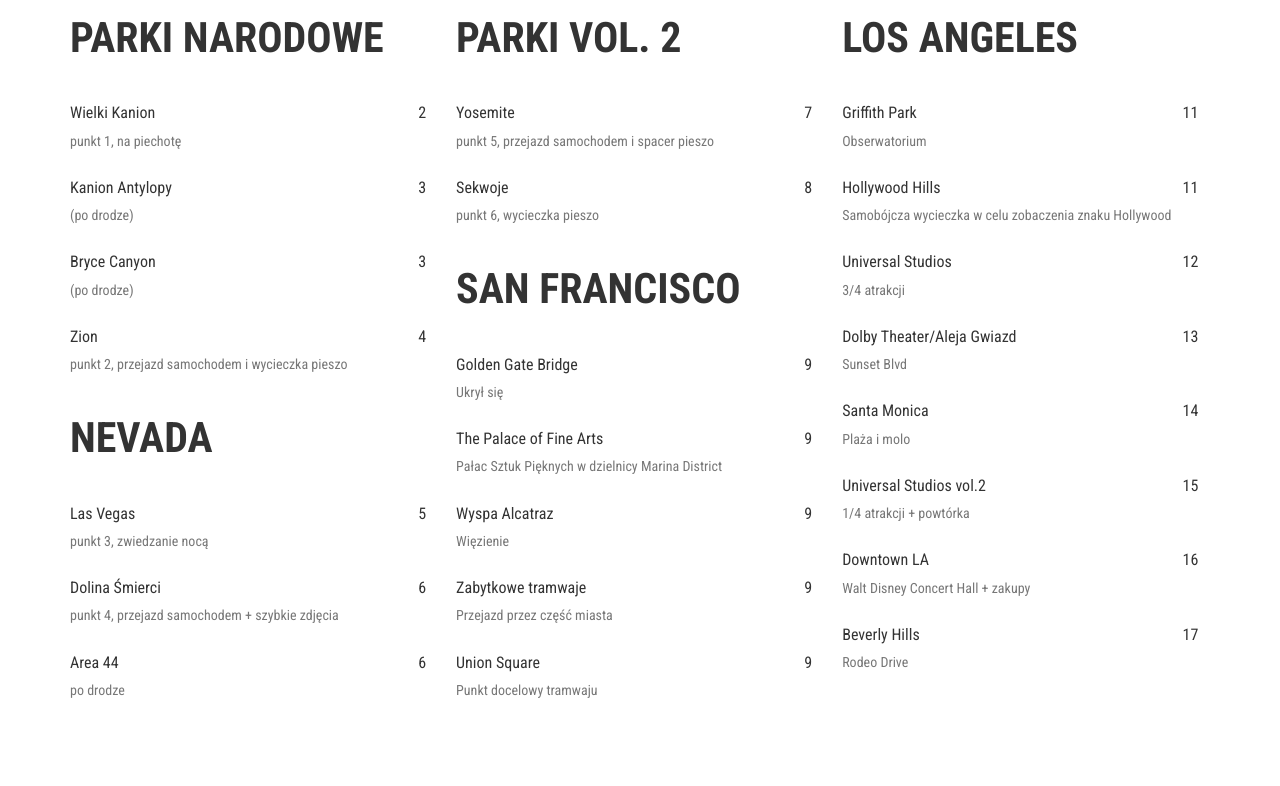
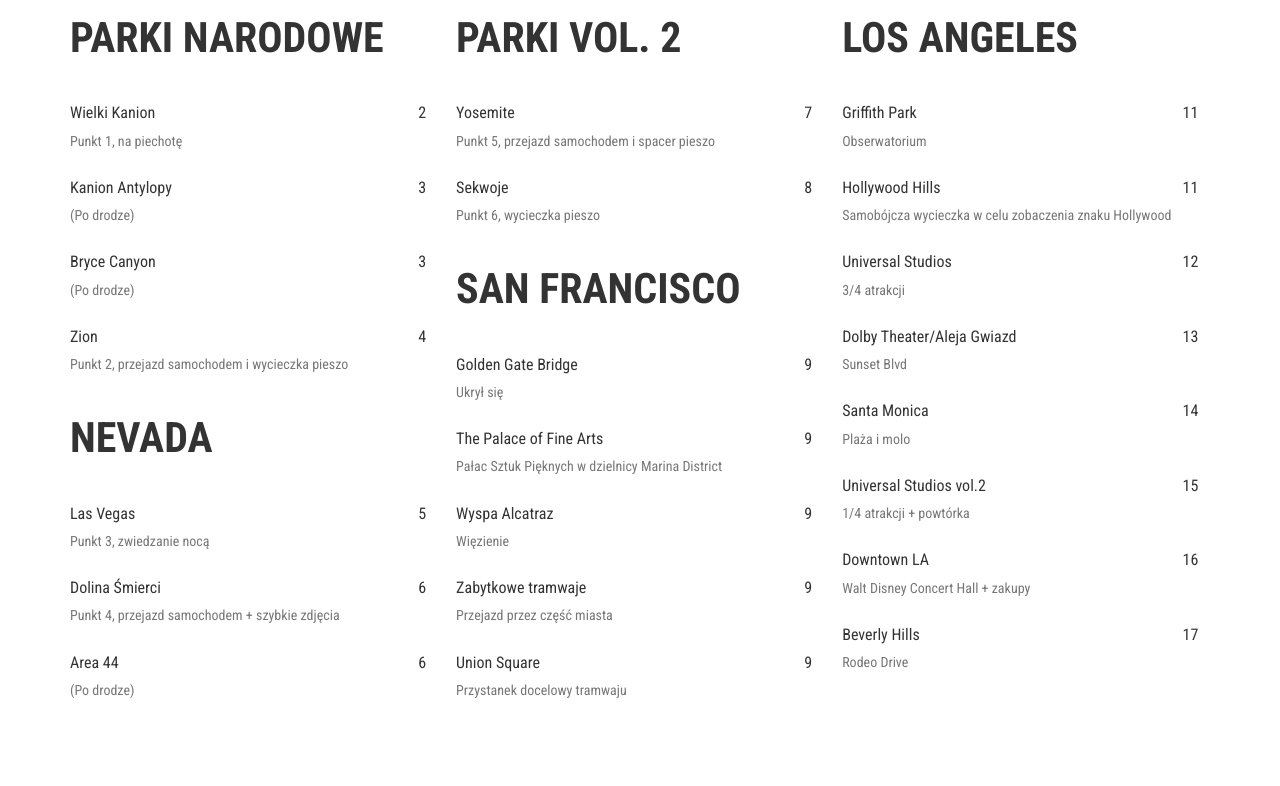
Before and after one commit to aleksandrabrzostek/project-website-usa, a plain HTML site: page index.html in a window 1280 px wide. Shown: the part 1660-2446 px from the top of the page. Drawn offline with nearby package versions, Linux system fonts and the light colour scheme; grey boxes are pictures that could not be loaded; a script that the page names is missing.

Commit message:
text changes

```diff
--- a/index.html
+++ b/index.html
@@ -104,7 +104,7 @@
 
 						</div>
 						<div class="schedule__description">
-							punkt 1, na piechotę
+							Punkt 1, na piechotę
 						</div>
 					</li>
 					<li class="schedule__list-item">
@@ -114,7 +114,7 @@
 
 						</div>
 						<div class="schedule__description">
-							(po drodze)
+							(Po drodze)
 						</div>
 					</li>
 					<li class="schedule__list-item">
@@ -124,7 +124,7 @@
 
 						</div>
 						<div class="schedule__description">
-							(po drodze)
+							(Po drodze)
 						</div>
 					</li>
 					<li class="schedule__list-item">
@@ -134,7 +134,7 @@
 
 						</div>
 						<div class="schedule__description">
-							punkt 2, przejazd samochodem i wycieczka pieszo
+							Punkt 2, przejazd samochodem i wycieczka pieszo
 						</div>
 					</li>
 				</ul>
@@ -148,7 +148,7 @@
 
 						</div>
 						<div class="schedule__description">
-							punkt 3, zwiedzanie nocą
+							Punkt 3, zwiedzanie nocą
 						</div>
 					</li>
 					<li class="schedule__list-item">
@@ -158,7 +158,7 @@
 
 						</div>
 						<div class="schedule__description">
-							punkt 4, przejazd samochodem + szybkie zdjęcia
+							Punkt 4, przejazd samochodem + szybkie zdjęcia
 						</div>
 					</li>
 					<li class="schedule__list-item">
@@ -168,7 +168,7 @@
 
 						</div>
 						<div class="schedule__description">
-							po drodze
+							(Po drodze)
 						</div>
 					</li>
 
@@ -186,7 +186,7 @@
 
 						</div>
 						<div class="schedule__description">
-							punkt 5, przejazd samochodem i spacer pieszo
+							Punkt 5, przejazd samochodem i spacer pieszo
 						</div>
 					</li>
 					<li class="schedule__list-item">
@@ -196,7 +196,7 @@
 
 						</div>
 						<div class="schedule__description">
-							punkt 6, wycieczka pieszo
+							Punkt 6, wycieczka pieszo
 						</div>
 					</li>
 				</ul>
@@ -246,7 +246,7 @@
 							<div class="schedule__position-date">9</div>
 						</div>
 						<div class="schedule__description">
-							Punkt docelowy tramwaju
+							Przystanek docelowy tramwaju
 						</div>
 					</li>
 				</ul>
```
